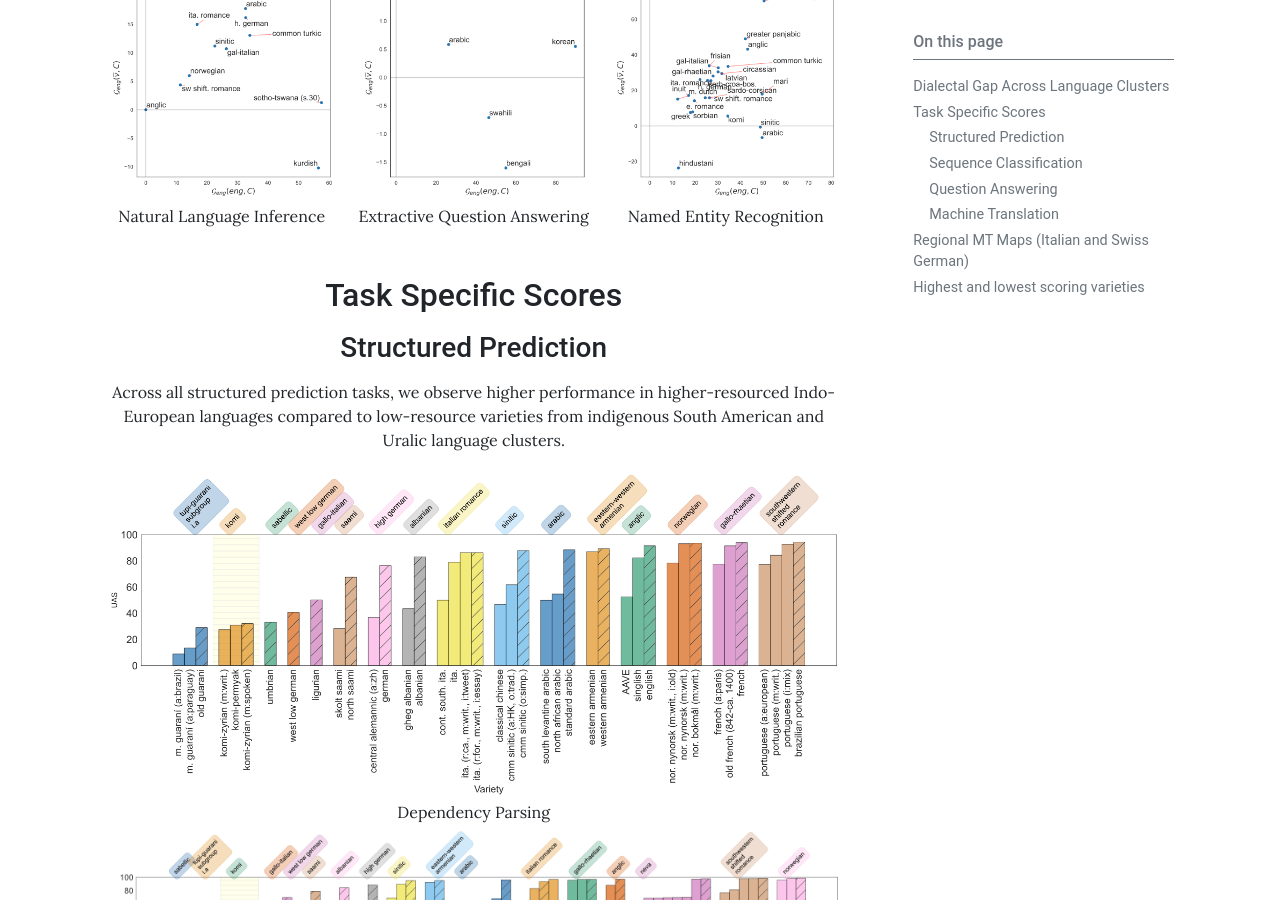
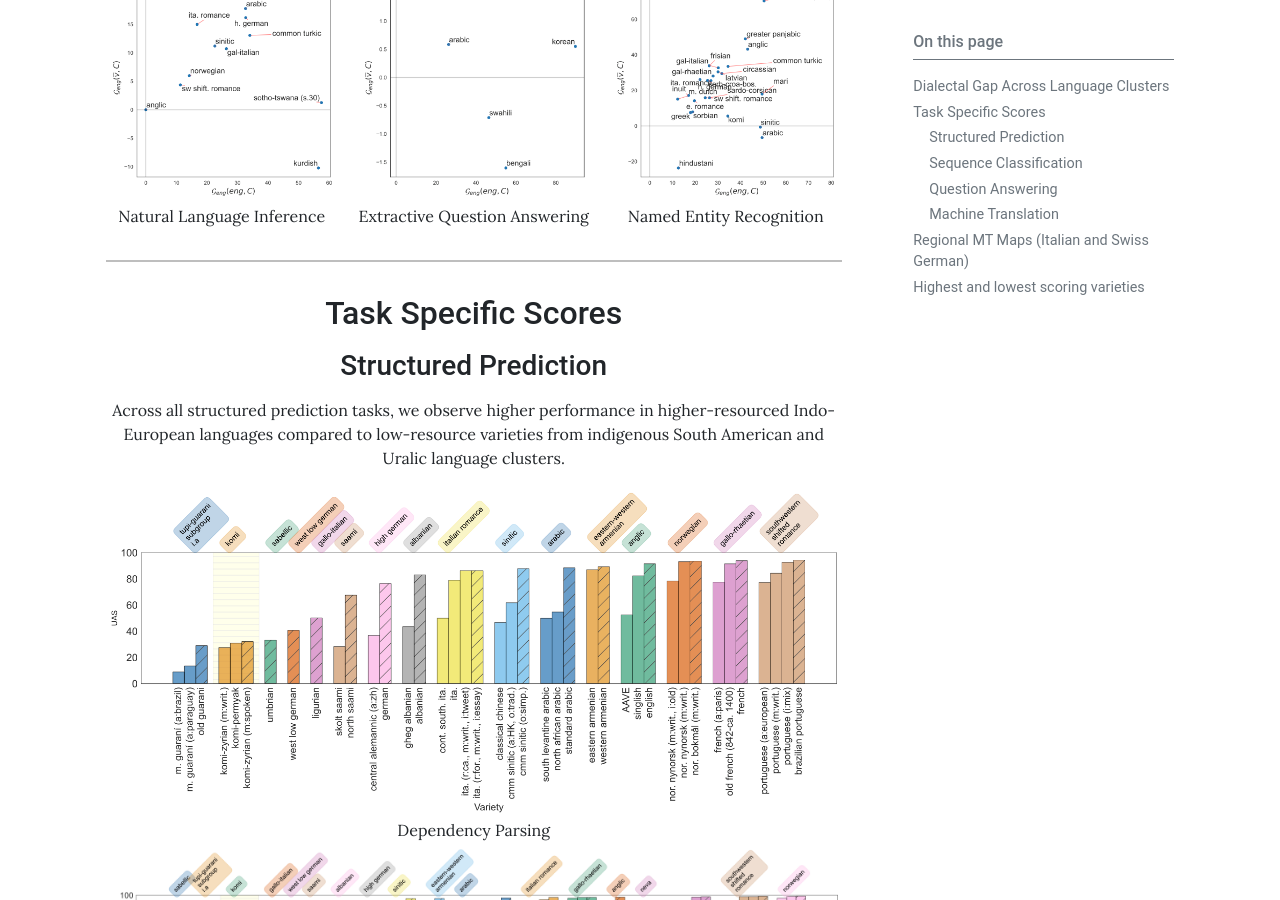
Before and after one commit to ffaisal93/DialectBench.io, a Jekyll site: the page built from pages/results.md, in a window 1280 px wide and 900 px high, scrolled down 787 px. Built offline with Jekyll 4.4.1, drawn with Linux system fonts in a browser that asks for light colours.

Commit message:
updated results file

```diff
--- a/pages/results.md
+++ b/pages/results.md
@@ -40,6 +40,7 @@
     </figure>
 </div>
 
+<hr style="border: 1px solid #000;">
 <h2 style="text-align: center;">Task Specific Scores</h2>
 
 <h3 style="text-align: center;">Structured Prediction</h3>
@@ -115,7 +116,7 @@
     <figcaption style="width: 100%;">Region level aggregation for Swiss German and Italian</figcaption>
 </figure>
 
-
+<hr style="border: 1px solid #000;">
 <h2 style="text-align: center;">Regional MT Maps (Italian and Swiss German)</h2>
 
 <p style="text-align: center;">For Italian and Swiss-German we report Machine Translation results aggregated across regions in Italy and Switzerland respectively. (A darker
```
